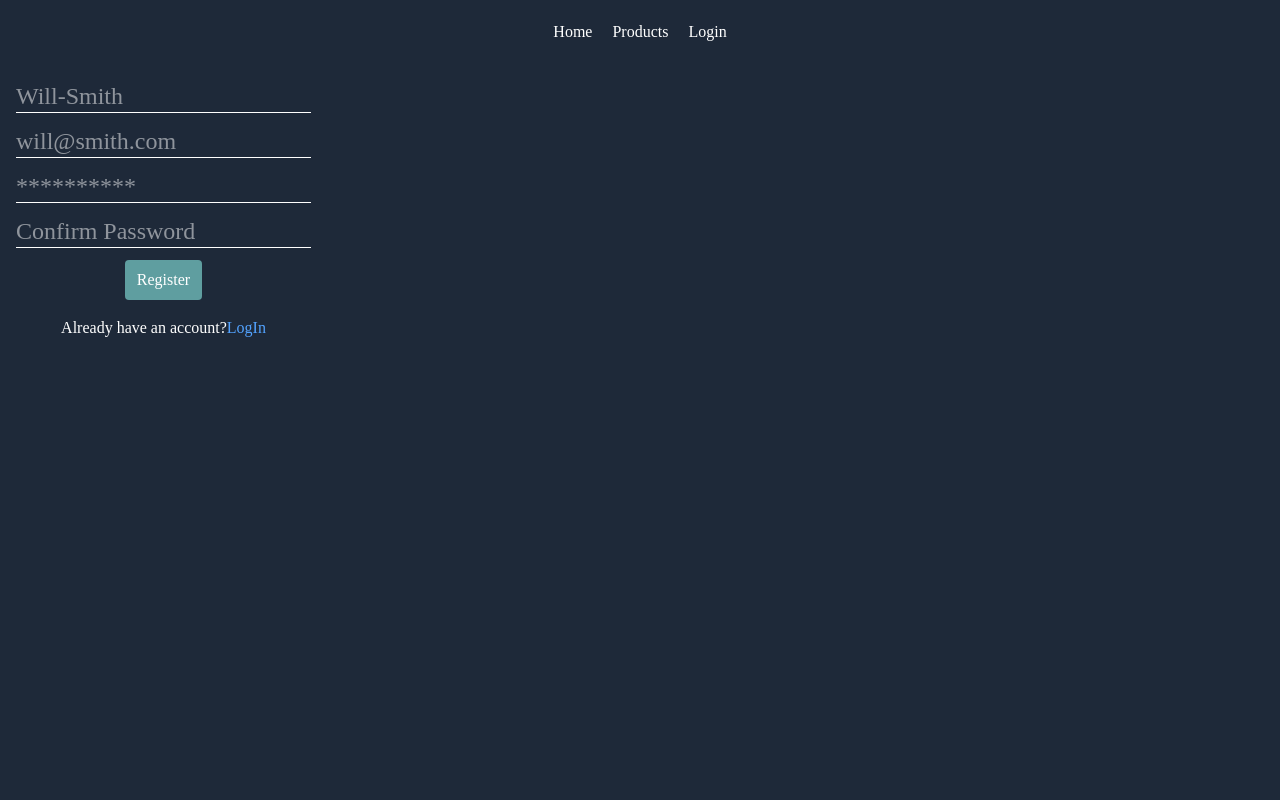
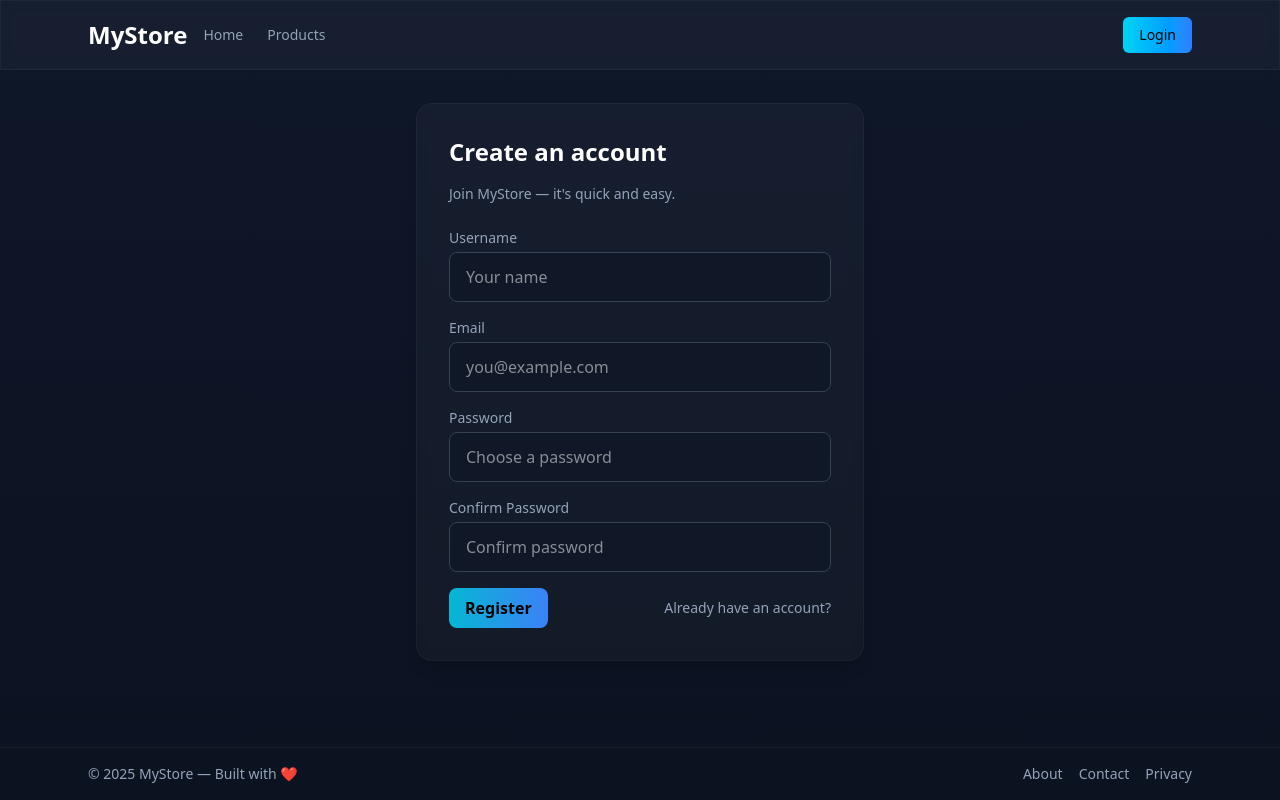
Before and after one commit to SVyeole08/E-Commerce-Project, a React (Vite) app in the folder frontend/: page /Register in a window 1280 px wide. Built offline with nearby package versions, Linux system fonts and the light colour scheme; no server answers.

Commit message:
Improve overall layout and styling for better user experience.

```diff
--- a/frontend/src/App.jsx
+++ b/frontend/src/App.jsx
@@ -1,6 +1,7 @@
 import React, { useEffect } from "react";
 import Mainroutes from "./routes/Mainroutes";
 import Nav from "./components/Nav";
+import Footer from "./components/Footer";
 import { asynccurrentuser } from "./store/actions/UserActions";
 import { useDispatch } from "react-redux";
 import { asyncloadproducts } from "./store/actions/ProductActions";
@@ -10,11 +11,14 @@ const App = () => {
   useEffect(() => {
     dispatch(asynccurrentuser());
     dispatch(asyncloadproducts());
-  }, []);
+  }, [dispatch]);
   return (
-    <div className="overflow-x-hidden bg-gray-800 w-screen h-screen text-white font-[gilroy]">
+    <div className="overflow-x-hidden min-h-screen text-white">
       <Nav />
-      <Mainroutes />
+      <main className="max-w-6xl mx-auto px-6 py-8 pb-24">
+        <Mainroutes />
+      </main>
+      <Footer />
     </div>
   );
 };
--- /dev/null
+++ b/frontend/src/components/Footer.jsx
@@ -0,0 +1,18 @@
+import React from 'react';
+
+const Footer = () => {
+  return (
+    <footer className="w-full py-4 border-t border-white/6 bg-transparent fixed bottom-0 left-0">
+      <div className="max-w-6xl mx-auto px-6 flex flex-col md:flex-row items-center justify-between gap-2">
+        <div className="text-sm text-muted">© {new Date().getFullYear()} MyStore — Built with ❤️</div>
+        <div className="flex items-center gap-4 text-sm text-muted">
+          <a href="#" className="hover:text-white transition">About</a>
+          <a href="#" className="hover:text-white transition">Contact</a>
+          <a href="#" className="hover:text-white transition">Privacy</a>
+        </div>
+      </div>
+    </footer>
+  );
+};
+
+export default Footer;
--- a/frontend/src/components/Nav.jsx
+++ b/frontend/src/components/Nav.jsx
@@ -1,4 +1,4 @@
-import React, { useEffect } from "react";
+import React, { useEffect, useState } from "react";
 import { useDispatch, useSelector } from "react-redux";
 import { NavLink, useNavigate } from "react-router-dom";
 import {
@@ -10,6 +10,7 @@ const Nav = () => {
   const user = useSelector((state) => state.userReducer.users);
   const dispatch = useDispatch();
   const navigate = useNavigate();
+  const [open, setOpen] = useState(false);
   useEffect(() => {
     dispatch(asynccurrentuser());
   }, [dispatch]);
@@ -18,20 +19,52 @@ const Nav = () => {
     navigate("/");
   };
   return (
-    <nav className="flex items-center justify-center gap-x-5 font-thin p-5">
+    <header className="w-full card-glass sticky top-0 z-50">
+      <nav className="max-w-6xl mx-auto px-6 py-4 flex items-center justify-between">
+        <div className="flex items-center gap-4">
+          <div className="text-2xl font-bold text-white">MyStore</div>
+          <div className="hidden md:flex items-center gap-6 text-sm text-muted">
+            <NavLink to="/" className={({isActive})=> isActive? 'text-white': ''}>Home</NavLink>
+            <NavLink to="/Products" className={({isActive})=> isActive? 'text-white': ''}>Products</NavLink>
+            {user && (
+              <NavLink to="/admin/create-product" className={({isActive})=> isActive? 'text-white': ''}>Create</NavLink>
+            )}
+          </div>
+        </div>
+
+        <div className="flex items-center gap-4">
+          {user ? (
+            <>
+              <div className="hidden md:block text-sm text-muted">Hi, {user.name || 'Admin'}</div>
+              <button onClick={LogoutHandler} className="px-4 py-2 rounded-md bg-white/6 hover:bg-white/10 text-white text-sm">Log Out</button>
+            </>
+          ) : (
+            <NavLink to="/Login" className="px-4 py-2 rounded-md bg-gradient-to-r from-cyan-400 to-blue-500 text-black text-sm font-medium">Login</NavLink>
+          )}
+
+          <button className="md:hidden px-3 py-2 bg-white/6 rounded-md" onClick={() => setOpen(v => !v)}>
+            <svg xmlns="http://www.w3.org/2000/svg" className="h-5 w-5" viewBox="0 0 20 20" fill="currentColor"><path fillRule="evenodd" d="M3 5h14a1 1 0 010 2H3a1 1 0 010-2zm0 6h14a1 1 0 010 2H3a1 1 0 010-2zm0 6h14a1 1 0 010 2H3a1 1 0 010-2z" clipRule="evenodd" /></svg>
+          </button>
+        </div>
+      </nav>
+
+      {open && (
+        <div className="md:hidden px-6 pb-6">
+          <div className="flex flex-col gap-3 text-white">
             <NavLink to="/">Home</NavLink>
             <NavLink to="/Products">Products</NavLink>
             {user ? (
               <>
                 <NavLink to="/admin/create-product">Create Product</NavLink>
-          <button onClick={LogoutHandler}>Log Out</button>
+                <button onClick={LogoutHandler} className="text-left">Log Out</button>
               </>
             ) : (
-        <>
               <NavLink to="/Login">Login</NavLink>
-        </>
             )}
-    </nav>
+          </div>
+        </div>
+      )}
+    </header>
   );
 };
 
--- a/frontend/src/index.css
+++ b/frontend/src/index.css
@@ -1,4 +1,23 @@
 @import "tailwindcss";
+@import url('https://fonts.googleapis.com/css2?family=Poppins:wght@300;400;600;700&display=swap');
+
+:root {
+  --bg-1: #0f172a; /* slate-900 */
+  --bg-2: #0b1220; /* darker */
+  --accent: #06b6d4; /* cyan-400 */
+  --muted: #94a3b8; /* slate-400 */
+}
+
+html, body, #root {
+  height: 100%;
+}
+
+body {
+  font-family: 'gilroy', system-ui, -apple-system, 'Segoe UI', Roboto, 'Helvetica Neue', Arial;
+  background: linear-gradient(180deg, var(--bg-1), var(--bg-2));
+  -webkit-font-smoothing: antialiased;
+  -moz-osx-font-smoothing: grayscale;
+}
 
 .hide-scrollbar::-webkit-scrollbar {
   display: none;
@@ -17,3 +36,28 @@
 *::-webkit-scrollbar {
   display: none;
 }
+
+.card-glass {
+  background: rgba(255,255,255,0.03);
+  backdrop-filter: blur(6px);
+  -webkit-backdrop-filter: blur(6px);
+  border: 1px solid rgba(255,255,255,0.04);
+}
+
+.btn-primary {
+  background: linear-gradient(90deg,#06b6d4,#3b82f6);
+}
+
+.text-muted {
+  color: var(--muted);
+}
+
+/* Ensure interactive controls show pointer cursor */
+button,
+input[type="button"],
+input[type="submit"],
+.btn,
+.btn-primary,
+[role="button"] {
+  cursor: pointer;
+}
--- a/frontend/src/pages/Home.jsx
+++ b/frontend/src/pages/Home.jsx
@@ -2,7 +2,28 @@ import React from 'react'
 
 const Home = () => {
   return (
-    <div>Home</div>
+    <section className="w-full min-h-[60vh] flex items-center">
+      <div className="max-w-6xl mx-auto grid grid-cols-1 md:grid-cols-2 gap-8 items-center">
+        <div className="space-y-6">
+          <h1 className="text-4xl md:text-5xl font-extrabold">
+            Find the best products for your everyday needs
+          </h1>
+          <p className="text-muted max-w-xl">
+            Curated selection, fast shipping, and friendly support. Browse our latest collections and enjoy special offers.
+          </p>
+          <div className="flex items-center gap-4">
+            <a href="/Products" className="px-6 py-3 btn-primary rounded-lg text-black font-semibold">Shop Now</a>
+            <a href="#" className="px-4 py-3 rounded-lg border border-white/8 text-white text-sm">Learn More</a>
+          </div>
+        </div>
+
+        <div className="hidden md:block">
+          <div className="overflow-hidden rounded-xl p-6">
+            <img src="https://plus.unsplash.com/premium_photo-1664201889922-66bc3c778c1e?w=600&auto=format&fit=crop&q=60&ixlib=rb-4.1.0&ixid=M3wxMjA3fDB8MHxzZWFyY2h8MXx8b25saW5lJTIwc2hvcHxlbnwwfHwwfHx8MA%3D%3D" alt="hero" className="w-full h-64 object-cover rounded-md" />
+          </div>
+        </div>
+      </div>
+    </section>
   )
 }
 
--- a/frontend/src/pages/Login.jsx
+++ b/frontend/src/pages/Login.jsx
@@ -4,40 +4,54 @@ import { useForm } from "react-hook-form";
 import { useDispatch } from "react-redux";
 import { Link, useNavigate } from "react-router-dom";
 import { asyncloginuser } from "../store/actions/UserActions";
+
 const Login = () => {
   const navigate = useNavigate();
   const dispatch = useDispatch();
+  const { register, handleSubmit, formState: { errors } } = useForm();
+
   const LoginHandler = (user) => {
     user.id = nanoid();
     dispatch(asyncloginuser(user));
     navigate("/Products");
   };
-  const { register, handleSubmit } = useForm();
+
   return (
-    <form
-      onSubmit={handleSubmit(LoginHandler)}
-      className="p-4 items-center justify-center w-fit flex flex-col "
-    >
+    <div className="min-h-[70vh] flex items-center justify-center">
+      <div className="w-full max-w-md card-glass rounded-2xl p-8 shadow-lg">
+        <h2 className="text-2xl font-bold mb-4">Welcome back</h2>
+        <p className="text-sm text-muted mb-6">Sign in to continue to MyStore</p>
+
+        <form onSubmit={handleSubmit(LoginHandler)} className="space-y-4">
+          <div>
+            <label className="text-sm text-muted block mb-1">Email</label>
             <input
-        {...register("email")}
+              {...register("email", { required: "Email is required" })}
               type="email"
-        placeholder="Will@Smith.com"
-        className="mb-3 outline-0 border-b text-2xl"
+              placeholder="you@example.com"
+              className="w-full px-4 py-3 rounded-lg bg-gray-900 border border-gray-700 focus:outline-none"
             />
+            {errors.email && <p className="text-red-500 text-sm mt-1">{errors.email.message}</p>}
+          </div>
+
+          <div>
+            <label className="text-sm text-muted block mb-1">Password</label>
             <input
-        {...register("password")}
+              {...register("password", { required: "Password is required" })}
               type="password"
-        placeholder="**********"
-        className="mb-3 outline-0 border-b text-2xl"
+              placeholder="••••••••"
+              className="w-full px-4 py-3 rounded-lg bg-gray-900 border border-gray-700 focus:outline-none"
             />
-      <button className="px-3 py-2 rounded bg-[cadetblue] w-fit">LogIn</button>
-      <p className="mt-4">
-        Don't have an account?
-        <Link to="/Register" className="text-blue-400">
-          Register
-        </Link>
-      </p>
+            {errors.password && <p className="text-red-500 text-sm mt-1">{errors.password.message}</p>}
+          </div>
+
+          <div className="flex items-center justify-between">
+            <button className="btn-primary px-4 py-2 rounded-lg text-black font-semibold">Log In</button>
+            <Link to="/Register" className="text-sm text-muted hover:text-white">Create account</Link>
+          </div>
         </form>
+      </div>
+    </div>
   );
 };
 
--- a/frontend/src/pages/Products.jsx
+++ b/frontend/src/pages/Products.jsx
@@ -1,63 +1,55 @@
 import React from "react";
 import { useSelector } from "react-redux";
-import { Link, useNavigate } from "react-router-dom";
+import { useNavigate } from "react-router-dom";
 
 const Products = () => {
   const navigate = useNavigate();
   const products = useSelector((state) => state.productReducer.products);
-  console.log("Products from Redux store:", products);
+
   const renderproducts =
     products && Array.isArray(products)
       ? products.map((product) => {
           return (
             <div
-              onClick={() => {
-                navigate(`/Products/${product.id}`);
-              }}
-              className="w-[23%] cursor-pointer mt-10 relative h-[80vh] ml-3 mr-3 mb-6 border border-gray-200 rounded-xl shadow-lg hover:scale-102 hover:shadow-2xl transition-all duration-300 bg-white overflow-hidden"
+              onClick={() => navigate(`/Products/${product.id}`)}
+              className="cursor-pointer group"
               key={product.id}
             >
+              <div className="card-glass rounded-xl overflow-hidden shadow-lg hover:shadow-2xl transition">
+                <div className="w-full h-56 overflow-hidden">
                   <img
-                className="w-full h-[60%] object-cover object-top"
+                    className="w-full h-full object-cover object-top transform group-hover:scale-105 transition"
                     src={product.image}
                     alt={product.title}
                     loading="lazy"
-                decoding="async"
-                crossOrigin="anonymous"
-                sizes="(max-width: 768px) 100vw, (max-width: 1200px) 50vw, 25vw"
                   />
-
-              <div className="p-4 h-[40%] relative flex flex-col justify-between">
-                <div>
-                  <h1 className="text-xl font-bold text-gray-800 line-clamp-2">
-                    {product.title}
-                  </h1>
-                  <p className="text-gray-600 text-sm mb-2 line-clamp-2">
-                    {product.description}
-                  </p>
-                  <span className="inline-block bg-blue-100 text-blue-800 text-xs px-2 py-1 rounded-full font-medium">
-                    {product.category}
-                  </span>
                 </div>
-                <div className="flex justify-between items-center">
-                  <p className="text-2xl font-bold text-green-600">
-                    {product.price}/-
-                  </p>
-                  <button className="bg-blue-600 hover:bg-blue-700 text-white px-4 py-2 rounded-lg font-medium transition-colors cursor-pointer duration-200 shadow-md hover:scale-102 hover:shadow-lg">
-                    Add to Cart
-                  </button>
+                <div className="p-4">
+                  <h3 className="text-lg font-semibold text-white line-clamp-2">{product.title}</h3>
+                  <p className="text-sm text-muted mt-2 line-clamp-2">{product.description}</p>
+                  <div className="mt-4 flex items-center justify-between">
+                    <span className="inline-block text-xs px-2 py-1 rounded-full bg-white/6 text-white">{product.category}</span>
+                    <div className="flex items-center gap-3">
+                      <div className="text-lg font-bold text-emerald-400">₹{product.price}</div>
+                      <button className="px-3 py-1 rounded-md bg-gradient-to-r from-cyan-400 to-blue-500 text-black text-sm">Add</button>
+                    </div>
+                  </div>
                 </div>
               </div>
             </div>
           );
         })
       : [];
+
   return products && Array.isArray(products) && products.length > 0 ? (
-    <div className="overflow-auto w-screen h-screen flex-wrap items-center justify-center flex">
+    <div className="w-full">
+      <h2 className="text-2xl font-bold mb-6">Products</h2>
+      <div className="grid grid-cols-1 sm:grid-cols-2 md:grid-cols-3 lg:grid-cols-4 gap-6">
         {renderproducts}
       </div>
+    </div>
   ) : (
-    "Loading..."
+    <div className="w-full flex items-center justify-center py-20 text-muted">Loading...</div>
   );
 };
 
--- a/frontend/src/pages/Register.jsx
+++ b/frontend/src/pages/Register.jsx
@@ -4,16 +4,10 @@ import { Link, useNavigate } from "react-router-dom";
 import { asyncregisterusers } from "../store/actions/UserActions";
 import { useDispatch } from "react-redux";
 import { nanoid } from "nanoid";
+
 const Register = () => {
   const navigate = useNavigate();
   const dispatch = useDispatch();
-  const RegisterHandler = (user) => {
-    console.log(user);
-    user.id = nanoid();
-    user.isAdmin = false;
-    dispatch(asyncregisterusers(user));
-    navigate("/Login");
-  };
   const {
     register,
     handleSubmit,
@@ -22,79 +16,81 @@ const Register = () => {
   } = useForm();
 
   const password = watch("password");
+
+  const RegisterHandler = (user) => {
+    user.id = nanoid();
+    user.isAdmin = false;
+    dispatch(asyncregisterusers(user));
+    navigate("/Login");
+  };
+
   return (
-    <form
-      onSubmit={handleSubmit(RegisterHandler)}
-      className="p-4 items-center justify-center w-fit flex flex-col "
-    >
+    <div className="min-h-[70vh] flex items-center justify-center">
+      <div className="w-full max-w-md card-glass rounded-2xl p-8 shadow-lg">
+        <h2 className="text-2xl font-bold mb-4">Create an account</h2>
+        <p className="text-sm text-muted mb-6">Join MyStore — it's quick and easy.</p>
+
+        <form onSubmit={handleSubmit(RegisterHandler)} className="space-y-4">
+          <div>
+            <label className="text-sm text-muted block mb-1">Username</label>
             <input
               {...register("username", {
                 required: "Username is required",
-          minLength: {
-            value: 3,
-            message: "Username must be at least 3 characters",
-          },
+                minLength: { value: 3, message: "At least 3 characters" },
               })}
               type="text"
-        placeholder="Will-Smith"
-        className="mb-3 outline-0 border-b text-2xl"
+              placeholder="Your name"
+              className="w-full px-4 py-3 rounded-lg bg-gray-900 border border-gray-700 focus:outline-none"
             />
-      {errors.username && (
-        <p className="text-red-500 text-sm mb-2">{errors.username.message}</p>
-      )}
+            {errors.username && <p className="text-red-500 text-sm mt-1">{errors.username.message}</p>}
+          </div>
+
+          <div>
+            <label className="text-sm text-muted block mb-1">Email</label>
             <input
-        {...register("email", {
-          required: "Email is required",
-        })}
+              {...register("email", { required: "Email is required" })}
               type="email"
-        placeholder="will@smith.com"
-        className="mb-3 outline-0 border-b text-2xl"
+              placeholder="you@example.com"
+              className="w-full px-4 py-3 rounded-lg bg-gray-900 border border-gray-700 focus:outline-none"
             />
-      {errors.email && (
-        <p className="text-red-500 text-sm mb-2">{errors.email.message}</p>
-      )}
+            {errors.email && <p className="text-red-500 text-sm mt-1">{errors.email.message}</p>}
+          </div>
+
+          <div>
+            <label className="text-sm text-muted block mb-1">Password</label>
             <input
               {...register("password", {
                 required: "Password is required",
-          pattern: {
-            message: "Password should be strong!",
-          },
-          minLength: {
-            value: 6,
-            message: "Password must be at least 6 characters",
-          },
+                minLength: { value: 6, message: "At least 6 characters" },
               })}
               type="password"
-        placeholder="**********"
-        className="mb-3 outline-0 border-b text-2xl"
+              placeholder="Choose a password"
+              className="w-full px-4 py-3 rounded-lg bg-gray-900 border border-gray-700 focus:outline-none"
             />
-      {errors.password && (
-        <p className="text-red-500 text-sm mb-2">{errors.password.message}</p>
-      )}
+            {errors.password && <p className="text-red-500 text-sm mt-1">{errors.password.message}</p>}
+          </div>
+
+          <div>
+            <label className="text-sm text-muted block mb-1">Confirm Password</label>
             <input
               {...register("confPassword", {
                 required: "Please confirm your password",
                 validate: (value) => value === password || "Passwords do not match",
               })}
               type="password"
-        placeholder="Confirm Password"
-        className="mb-3 outline-0 border-b text-2xl"
+              placeholder="Confirm password"
+              className="w-full px-4 py-3 rounded-lg bg-gray-900 border border-gray-700 focus:outline-none"
             />
-      {errors.confPassword && (
-        <p className="text-red-500 text-sm mb-2">
-          {errors.confPassword.message}
-        </p>
-      )}
-      <button className="px-3 py-2 rounded bg-[cadetblue] w-fit">
-        Register
-      </button>
-      <p className="mt-4">
-        Already have an account?
-        <Link to="/Login" className="text-blue-400">
-          LogIn
-        </Link>
-      </p>
+            {errors.confPassword && <p className="text-red-500 text-sm mt-1">{errors.confPassword.message}</p>}
+          </div>
+
+          <div className="flex items-center justify-between">
+            <button className="btn-primary px-4 py-2 rounded-lg text-black font-semibold">Register</button>
+            <Link to="/Login" className="text-sm text-muted hover:text-white">Already have an account?</Link>
+          </div>
         </form>
+      </div>
+    </div>
   );
 };
 
--- a/frontend/src/pages/admin/ProductDetails.jsx
+++ b/frontend/src/pages/admin/ProductDetails.jsx
@@ -49,7 +49,7 @@ const ProductDetails = () => {
   };
   return product ? (
     <div className="w-screen min-h-screen p-6 bg-gray-900 text-gray-100">
-      <div className="max-w-6xl mx-auto space-y-8">
+      <div className="max-w-6xl space-y-8">
         <div className="flex items-center justify-between">
           <h1 className="text-3xl font-bold text-gray-100">Product Details</h1>
         </div>
--- a/frontend/src/store/reducers/UserSlice.jsx
+++ b/frontend/src/store/reducers/UserSlice.jsx
@@ -11,7 +11,7 @@ const userSlice = createSlice({
     loaduser: (state, action) => {
       state.users = action.payload;
     },
-    removeuser: (state, action) => {
+    removeuser: (state) => {
       state.users = null;
     },
   },
```
Also changed, not shown: frontend/src/pages/admin/CreateProduct.jsx (+99 -136 lines), 1 other file (tests, documents, lock files or other folders). Lines whose indentation alone changed are shown as unchanged.
